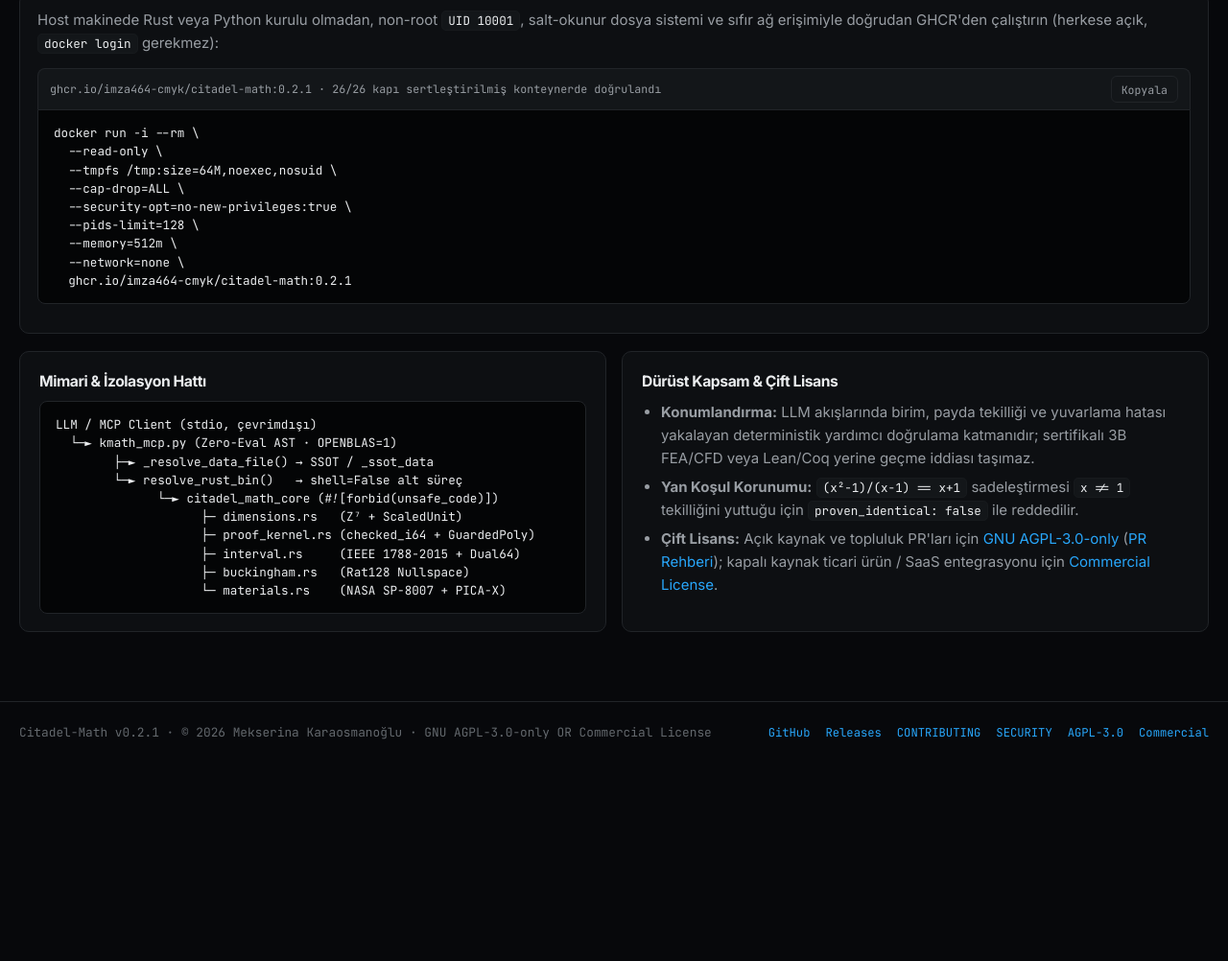
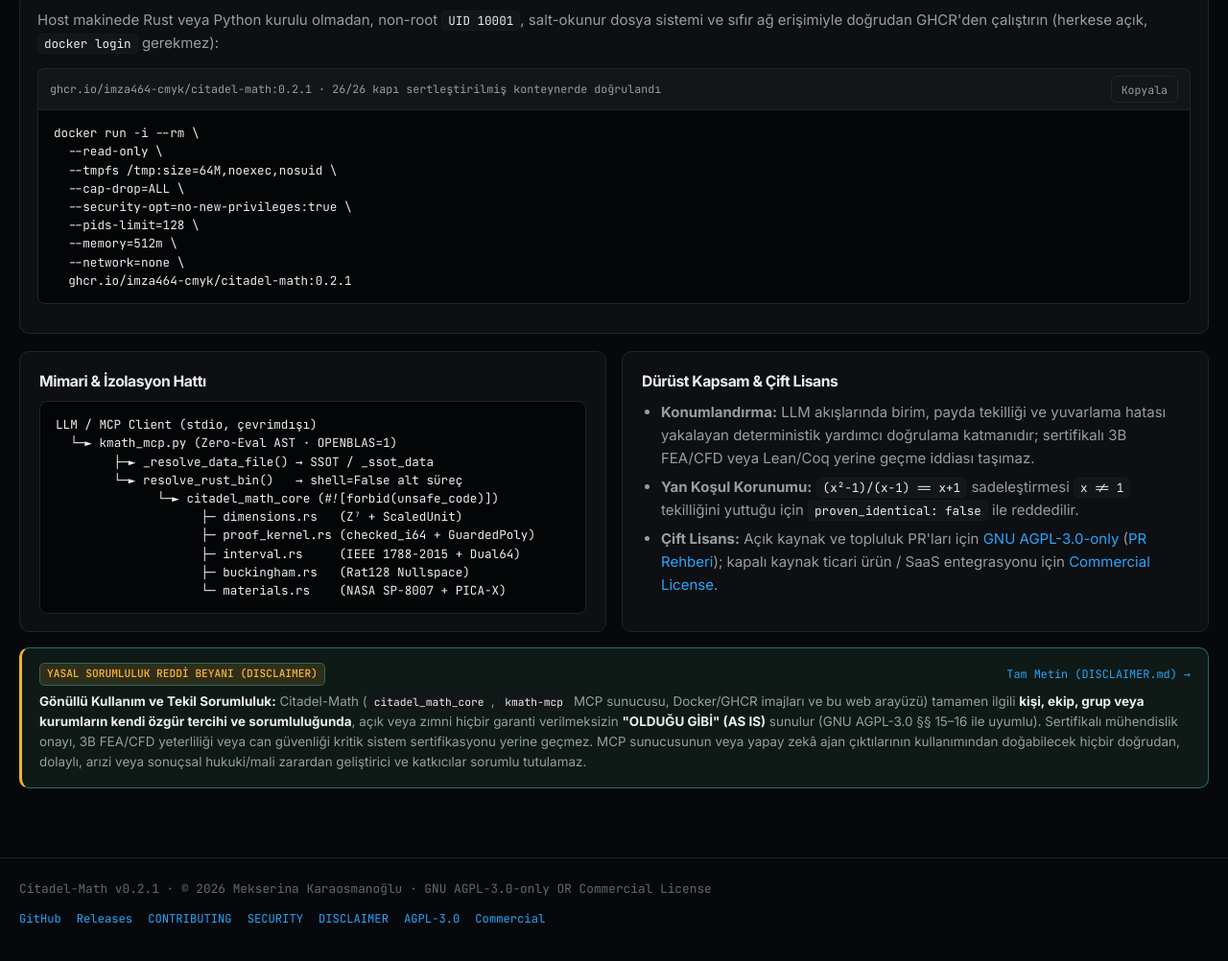
Before and after one commit to imza464-cmyk/citadel-math, a plain HTML site: page site/index.html in a window 1280 px wide. Shown: the part 2344-3346 px from the top of the page at 96% size. Before the commit the page ends 3155 px from the top, so only its background shows below. Drawn offline with nearby package versions, Linux system fonts and the light colour scheme.

Commit message:
docs(legal,mcp,site): add bilingual DISCLAIMER.md, MCP voluntary-use waiver & site liability notices

```diff
--- a/site/index.html
+++ b/site/index.html
@@ -326,6 +326,17 @@ pip install -e . &amp;&amp; kmath audit &amp;&amp; kmath rust audit &amp;&amp; p
           </ul>
         </div>
       </div>
+
+      <!-- LEGAL DISCLAIMER & MCP LIABILITY WAIVER -->
+      <div class="disclaimer-box" id="ov-disclaimer" role="note" aria-label="Yasal Sorumluluk Reddi Beyanı">
+        <div class="disclaimer-head">
+          <span class="tag warn">YASAL SORUMLULUK REDDİ BEYANI (DISCLAIMER)</span>
+          <a class="mono" style="font-size:0.74rem;" href="https://github.com/imza464-cmyk/citadel-math/blob/main/DISCLAIMER.md" target="_blank" rel="noopener">Tam Metin (DISCLAIMER.md) →</a>
+        </div>
+        <p style="margin:6px 0 0;font-size:0.84rem;line-height:1.58;color:var(--text-muted);">
+          <strong>Gönüllü Kullanım ve Tekil Sorumluluk:</strong> Citadel-Math (<code>citadel_math_core</code>, <code>kmath-mcp</code> MCP sunucusu, Docker/GHCR imajları ve bu web arayüzü) tamamen ilgili <strong>kişi, ekip, grup veya kurumların kendi özgür tercihi ve sorumluluğunda</strong>, açık veya zımni hiçbir garanti verilmeksizin <strong>"OLDUĞU GİBİ" (AS IS)</strong> sunulur (GNU AGPL-3.0 §§ 15–16 ile uyumlu). Sertifikalı mühendislik onayı, 3B FEA/CFD yeterliliği veya can güvenliği kritik sistem sertifikasyonu yerine geçmez. MCP sunucusunun veya yapay zekâ ajan çıktılarının kullanımından doğabilecek hiçbir doğrudan, dolaylı, arızi veya sonuçsal hukuki/mali zarardan geliştirici ve katkıcılar sorumlu tutulamaz.
+        </p>
+      </div>
     </section>
 
     <!-- 2. Z7 BOYUT STÜDYOSU -->
@@ -494,6 +505,10 @@ pip install -e . &amp;&amp; kmath audit &amp;&amp; kmath rust audit &amp;&amp; p
       <h1>Model Context Protocol Sunucusu (<code>kmath-mcp</code>)</h1>
       <p>Çevrimdışı çalışan 15 deterministik MCP aracı. Dış ağ isteği yapmaz; tüm giriş dizeleri sıfır-<code>eval</code> AST beyaz-listesinden geçer.</p>
 
+      <div class="disclaimer-box" style="margin:12px 0 16px;" role="note" aria-label="MCP Sorumluluk Reddi">
+        <strong>MCP Kullanım &amp; Sorumluluk Reddi:</strong> <code>kmath-mcp</code> sunucusunu Claude, Cursor, Windsurf veya özel yapay zekâ ajanlarına bağlamak tamamen kullanan kişi, grup veya kurumun kendi tercihidir. Çıktıların doğrulanması, üretime alınması ve mevzuata uyumu münhasıran kullanıcıya aittir; geliştirici hiçbir yasal veya mali sorumluluk kabul etmez (<a href="https://github.com/imza464-cmyk/citadel-math/blob/main/DISCLAIMER.md" target="_blank" rel="noopener">DISCLAIMER.md</a>).
+      </div>
+
       <div class="table-wrap">
         <table class="data-table">
           <thead>
@@ -657,6 +672,7 @@ pip install -e . &amp;&amp; kmath audit &amp;&amp; kmath rust audit &amp;&amp; p
       <a href="https://github.com/imza464-cmyk/citadel-math/releases/tag/v0.2.1" target="_blank" rel="noopener">Releases</a>
       <a href="https://github.com/imza464-cmyk/citadel-math/blob/main/CONTRIBUTING.md" target="_blank" rel="noopener">CONTRIBUTING</a>
       <a href="https://github.com/imza464-cmyk/citadel-math/blob/main/SECURITY.md" target="_blank" rel="noopener">SECURITY</a>
+      <a href="https://github.com/imza464-cmyk/citadel-math/blob/main/DISCLAIMER.md" target="_blank" rel="noopener">DISCLAIMER</a>
       <a href="https://github.com/imza464-cmyk/citadel-math/blob/main/LICENSE" target="_blank" rel="noopener">AGPL-3.0</a>
       <a href="https://github.com/imza464-cmyk/citadel-math/blob/main/COMMERCIAL_LICENSE.md" target="_blank" rel="noopener">Commercial</a>
     </div>
--- a/site/styles.css
+++ b/site/styles.css
@@ -1096,6 +1096,29 @@
     margin-top: 12px;
     margin-bottom: 0;
     font-size: 0.83rem;
+  }
+
+  .disclaimer-box {
+    margin-top: 16px;
+    padding: 15px 18px;
+    border-radius: var(--radius-md);
+    border: 1px solid var(--warn-border);
+    border-left: 3px solid var(--warn);
+    background: color-mix(in oklch, var(--warn-bg) 55%, var(--bg-elevated));
+    font-size: 0.83rem;
+    line-height: 1.56;
+    color: var(--text-muted);
+    min-width: 0;
+    max-width: 100%;
+    overflow-wrap: anywhere;
+  }
+
+  .disclaimer-head {
+    display: flex;
+    align-items: center;
+    justify-content: space-between;
+    flex-wrap: wrap;
+    gap: 8px;
   }
 
   @container (max-width: 900px) {
```
Also changed, not shown: 3 other files.
